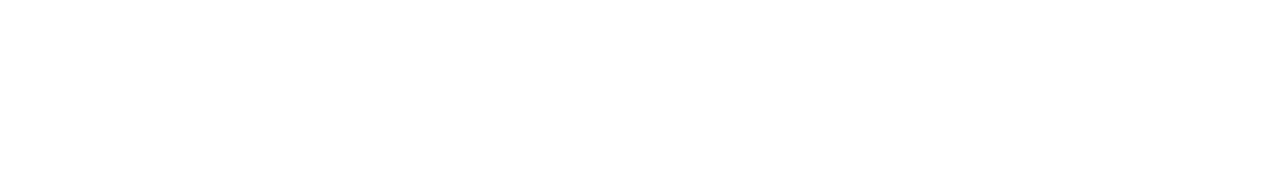
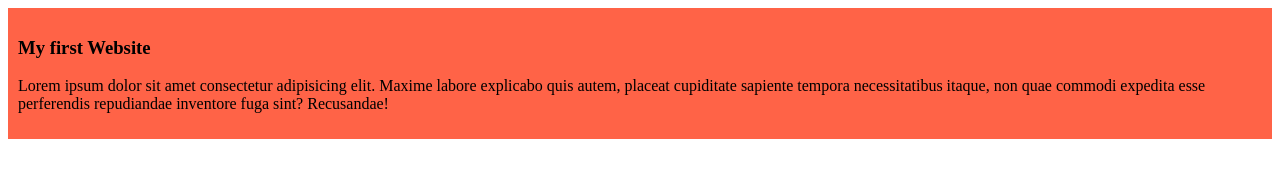
Before and after one commit to saudanoor/my-simple-website, a plain HTML site: page index.html in a window 1280 px wide. Drawn offline with Linux system fonts and the light colour scheme.

Commit message:
added the first blog

```diff
--- a/index.html
+++ b/index.html
@@ -4,8 +4,14 @@
     <meta charset="UTF-8">
     <meta name="viewport" content="width=device-width, initial-scale=1.0">
     <title>My Simple Website</title>
+    <!-- CSS LINKING -->
+    <link rel="stylesheet" href="styles.css/blog.css">
 </head>
 <body>
+    <div>
+        <h3>My first Website</h3>
+        <p>Lorem ipsum dolor sit amet consectetur adipisicing elit. Maxime labore explicabo quis autem, placeat cupiditate sapiente tempora necessitatibus itaque, non quae commodi expedita esse perferendis repudiandae inventore fuga sint? Recusandae!</p>
+    </div>
 
 </body>
 </html>
--- /dev/null
+++ b/styles.css/blog.css
@@ -0,0 +1,4 @@
+div{
+    background-color: tomato;
+    padding: 10px;
+}
```
